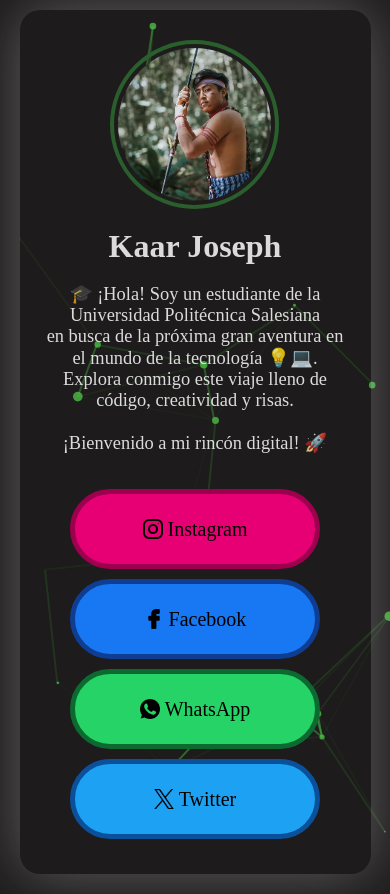
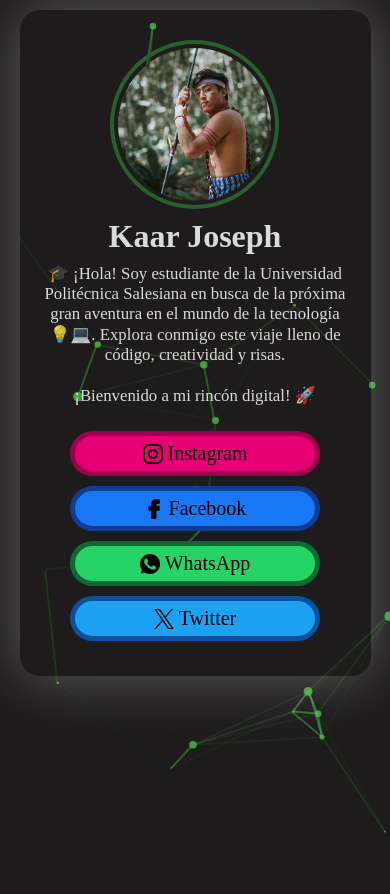
Before and after one commit to KaarJoseph/pages, a plain HTML site: page index.html in a window 390 px wide. After the commit the page ends 844 px from the top, so only its background shows below. Drawn offline with Linux system fonts and the light colour scheme.

Commit message:
Reajuste VF

```diff
--- a/index.html
+++ b/index.html
@@ -22,8 +22,8 @@
                     <br>
                     <h1>Kaar Joseph</h1>
                     <br>
-                    <p>🎓 ¡Hola! Soy un estudiante de la Universidad Politécnica Salesiana <br>
-                        en busca de la próxima gran aventura en el mundo de la tecnología 💡💻.<br>
+                    <p>🎓 ¡Hola! Soy estudiante de la Universidad Politécnica Salesiana
+                        en busca de la próxima gran aventura en el mundo de la tecnología 💡💻.
                         Explora conmigo este viaje lleno de código, creatividad y risas.
                         <br><br>
                         ¡Bienvenido a mi rincón digital! 🚀</p>
@@ -51,10 +51,11 @@
     </div>
 
     <!-- Modal para la imagen -->
-    <div id="myModal" class="modal">
+    <div id="myModal" class="modal" style="display: none;">
         <span class="close" id="close-modal">&times;</span>
         <img src="" id="modal-image" class="modal-content">
     </div>
+
 
     <script src="json/particles.min.js"></script>
     <script src="js/app.js"></script>
--- a/styles.css
+++ b/styles.css
@@ -54,12 +54,14 @@
 .profile {
     display: flex;
     align-items: center;
-    margin-bottom: 20px;
+    margin-bottom: 100px;
+    margin-left: 30px;
+    margin-top: 15px;
 }
 
 .profile-image {
     position: relative;
-    width: 150px;
+    width: 370px;
     height: 150px;
 }
 
@@ -87,7 +89,7 @@
 }
 
 .profile-description {
-    margin-left: 60px;
+    margin-left:70px;
 }
 
 /* Estilos para los botones de redes sociales */
@@ -264,7 +266,7 @@
     }
 
     p {
-        font-size: 115%;
+        font-size: 105%;
     }
     body {
         font-size: 16px;
@@ -287,6 +289,14 @@
         text-align: center;
         align-items: center;
         position: relative;
+        margin-bottom: 10px;
+        margin-left: 0px;
+        margin-top: 0px;
+    }
+    /* Margenes de nombre de usuario*/
+    h1{
+        margin-top: -10px;
+        margin-bottom: -10px;
     }
 
     .profile-image {
@@ -307,9 +317,12 @@
         align-items: center;
     }
 
+    .modal {
+        padding-top: 50px;
+    }
     .social-link {
         width: 250px; /* Aumenta el ancho de los botones */
-        height: 100px; /* Aumenta el alto de los botones */
+        height: 45px; /* Aumenta el alto de los botones */
         margin: 5px 20px; /* Espacio vertical entre los botones */
         font-size: 125%; /* Aumenta el tamaño del texto de los botones */
     }
```
